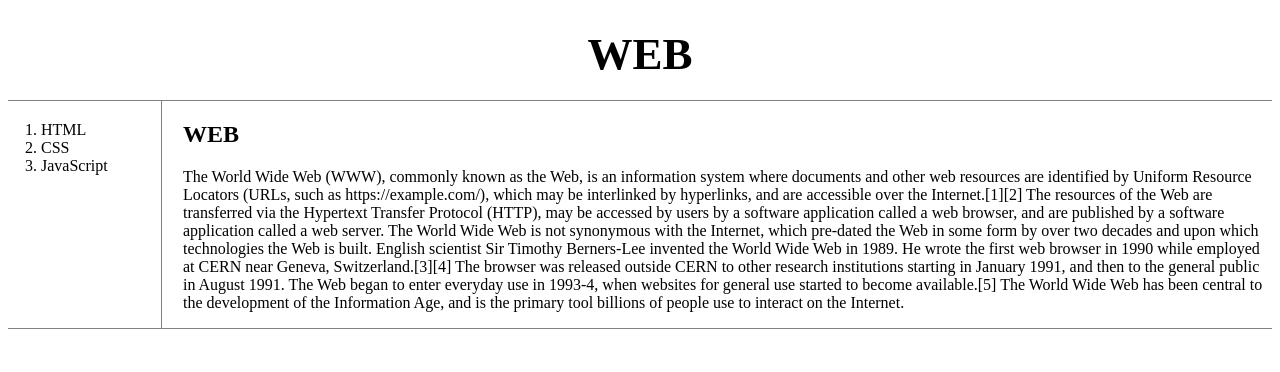
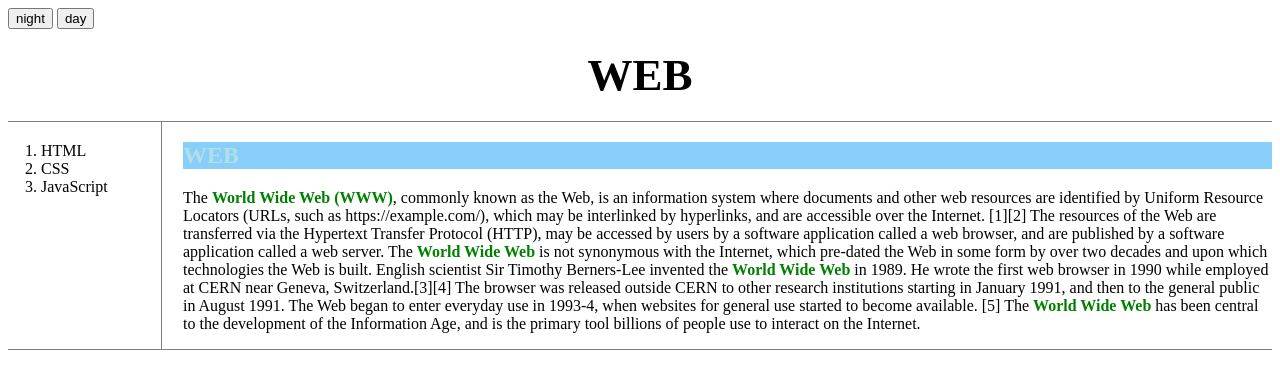
Before and after one commit to leeyou34/web1-4, a plain HTML site: page index.html in a window 1280 px wide. Drawn offline with Linux system fonts and the light colour scheme.

Commit message:
Update index.html

```diff
--- a/index.html
+++ b/index.html
@@ -6,6 +6,14 @@
     <link rel="stylesheet" href="style.css">
   </head>
   <body>
+     <input type="button" value="night" onclick="
+      document.querySelector('body').style.backgroundColor='black';
+      document.querySelector('body').style.color='white';
+      ">
+    <input type="button" value="day" onclick="
+      document.querySelector('body').style.backgroundColor='white';
+      document.querySelector('body').style.color='black';
+      ">
     <h1><a href="index.html">WEB</a></h1>
     <div id="grid">
       <ol>
@@ -14,10 +22,23 @@
         <li><a href="생활코딩 15.3.html">JavaScript</a></li>
       </ol>
       <div id="article">
-      <h2>WEB</h2>
-      <p>The World Wide Web (WWW), commonly known as the Web, is an information system where documents and other web resources are identified by Uniform Resource Locators (URLs, such as https://example.com/), which may be interlinked by hyperlinks, and are accessible over the Internet.[1][2] The resources of the Web are transferred via the Hypertext Transfer Protocol (HTTP), may be accessed by users by a software application called a web browser, and are published by a software application called a web server. The World Wide Web is not synonymous with the Internet, which pre-dated the Web in some form by over two decades and upon which technologies the Web is built.
+      <h2 style="background-color:lightskyblue; color:powderblue;">WEB</h2>
+        <p>The <span id="first" class="js">World Wide Web (WWW)</span>, commonly known as the Web,
+          is an information system where documents and other web resources are identified by Uniform Resource Locators
+          (URLs, such as https://example.com/), which may be interlinked by hyperlinks, and are accessible over the Internet.
+          [1][2] The resources of the Web are transferred via the Hypertext Transfer Protocol (HTTP),
+          may be accessed by users by a software application called a web browser,
+          and are published by a software application called a web server.
+          The <span id="first" class="js">World Wide Web</span> is not synonymous with the Internet,
+          which pre-dated the Web in some form by over two decades and upon which technologies the Web is built.
 
-        English scientist Sir Timothy Berners-Lee invented the World Wide Web in 1989. He wrote the first web browser in 1990 while employed at CERN near Geneva, Switzerland.[3][4] The browser was released outside CERN to other research institutions starting in January 1991, and then to the general public in August 1991. The Web began to enter everyday use in 1993-4, when websites for general use started to become available.[5] The World Wide Web has been central to the development of the Information Age, and is the primary tool billions of people use to interact on the Internet.</p>
+        English scientist Sir Timothy Berners-Lee invented the <span id="first" class="js">World Wide Web</span> in 1989.
+          He wrote the first web browser in 1990 while employed at CERN near Geneva,
+          Switzerland.[3][4] The browser was released outside CERN to other research institutions starting in January 1991,
+          and then to the general public in August 1991. The Web began to enter everyday use in 1993-4,
+          when websites for general use started to become available.
+          [5] The <span id="first" class="js">World Wide Web</span> has been central to the development of the Information Age,
+          and is the primary tool billions of people use to interact on the Internet.</p>
       </div>
     </div>
 </body>
```
